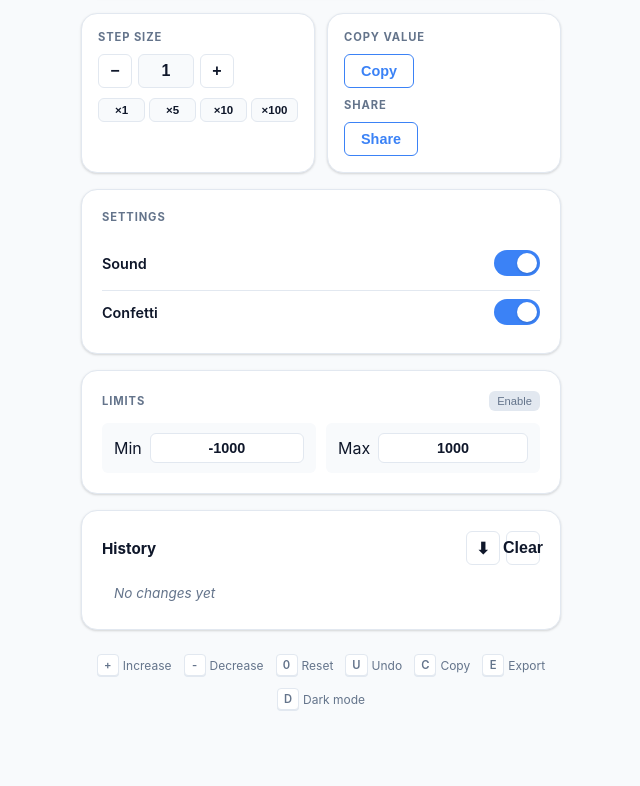
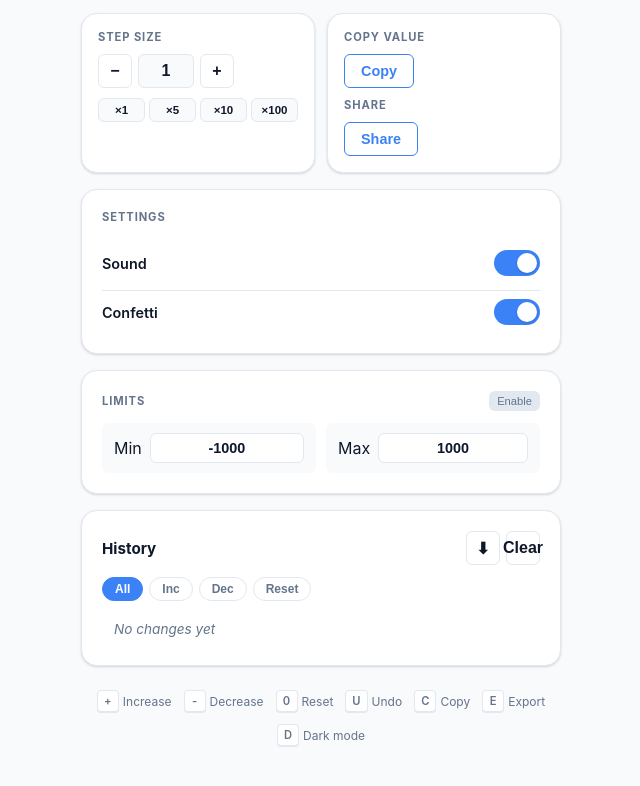
Before and after one commit to Deborah992567/Counter_project, a website: page index.html in a window 1280 px wide. Shown: the part 657-1443 px from the top of the page, without its empty margins (319-959 px from the left). Before the commit the page ends 1415 px from the top, so only its background shows below. Drawn offline with Linux system fonts and the light colour scheme.

Commit message:
Add history filter chips (all/increment/decrement/reset)

```diff
--- a/index.css
+++ b/index.css
@@ -893,6 +893,36 @@ kbd {
   border-top: 1px solid var(--border);
 }
 
+.filter-row {
+  display: flex;
+  gap: 6px;
+  margin-bottom: 12px;
+  flex-wrap: wrap;
+}
+
+.filter-chip {
+  border: 1px solid var(--border);
+  background: transparent;
+  color: var(--text-secondary);
+  font-size: 0.75rem;
+  font-weight: 600;
+  padding: 4px 12px;
+  border-radius: 999px;
+  cursor: pointer;
+  transition: all var(--transition);
+}
+
+.filter-chip:hover {
+  border-color: var(--text-secondary);
+  color: var(--text);
+}
+
+.filter-chip.active {
+  background: var(--primary);
+  border-color: var(--primary);
+  color: #fff;
+}
+
 .settings-label {
   font-size: 0.9rem;
   font-weight: 600;
--- a/index.html
+++ b/index.html
@@ -133,6 +133,12 @@
           <button id="clear-history" class="btn-sm" aria-label="Clear history">Clear</button>
         </div>
       </div>
+      <div class="filter-row" id="filter-row">
+        <button class="filter-chip active" data-filter="all">All</button>
+        <button class="filter-chip" data-filter="inc">Inc</button>
+        <button class="filter-chip" data-filter="dec">Dec</button>
+        <button class="filter-chip" data-filter="reset">Reset</button>
+      </div>
       <ul id="history-list" class="history-list" aria-live="polite">
         <li class="history-empty">No changes yet</li>
       </ul>
--- a/index.js
+++ b/index.js
@@ -8,6 +8,7 @@
   let maxBound = localStorage.getItem("maxBound") ? parseInt(localStorage.getItem("maxBound"), 10) : 1000;
   const history = [];
   const undoStack = [];
+  let historyFilter = "all";
   const stats = { inc: 0, dec: 0, reset: 0, peak: 0, low: 0, total: 0 };
   let soundEnabled = localStorage.getItem("sound") !== "off";
   let confettiEnabled = localStorage.getItem("confetti") !== "off";
@@ -124,7 +125,15 @@
         '<li class="history-empty">No changes yet</li>';
       return;
     }
-    historyList.innerHTML = history
+    let items = history;
+    if (historyFilter === "inc") items = history.filter((h) => h.action === "Increment");
+    else if (historyFilter === "dec") items = history.filter((h) => h.action === "Decrement");
+    else if (historyFilter === "reset") items = history.filter((h) => h.action === "Reset");
+    if (items.length === 0) {
+      historyList.innerHTML = '<li class="history-empty">No matching entries</li>';
+      return;
+    }
+    historyList.innerHTML = items
       .map((h) => {
         const cls = h.value > 0 ? "positive" : h.value < 0 ? "negative" : "";
         const liClass = h.value > 0 ? " positive" : h.value < 0 ? " negative" : "";
@@ -491,6 +500,15 @@
 
   $("#reset-all").addEventListener("click", resetAll);
 
+  document.querySelectorAll(".filter-chip").forEach((chip) => {
+    chip.addEventListener("click", () => {
+      document.querySelectorAll(".filter-chip").forEach((c) => c.classList.remove("active"));
+      chip.classList.add("active");
+      historyFilter = chip.dataset.filter;
+      renderHistory();
+    });
+  });
+
   $("#clear-history").addEventListener("click", () => {
     history.length = 0;
     undoStack.length = 0;
```
